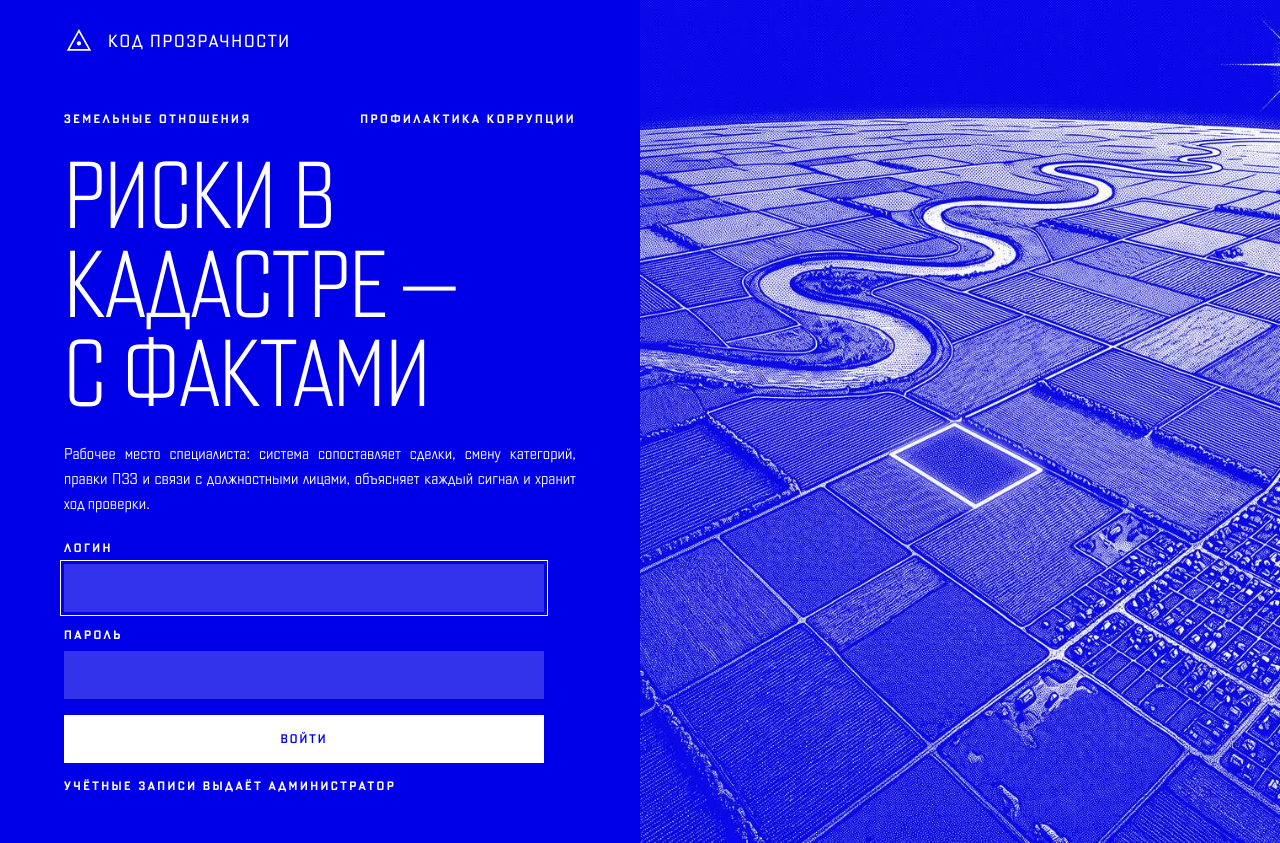
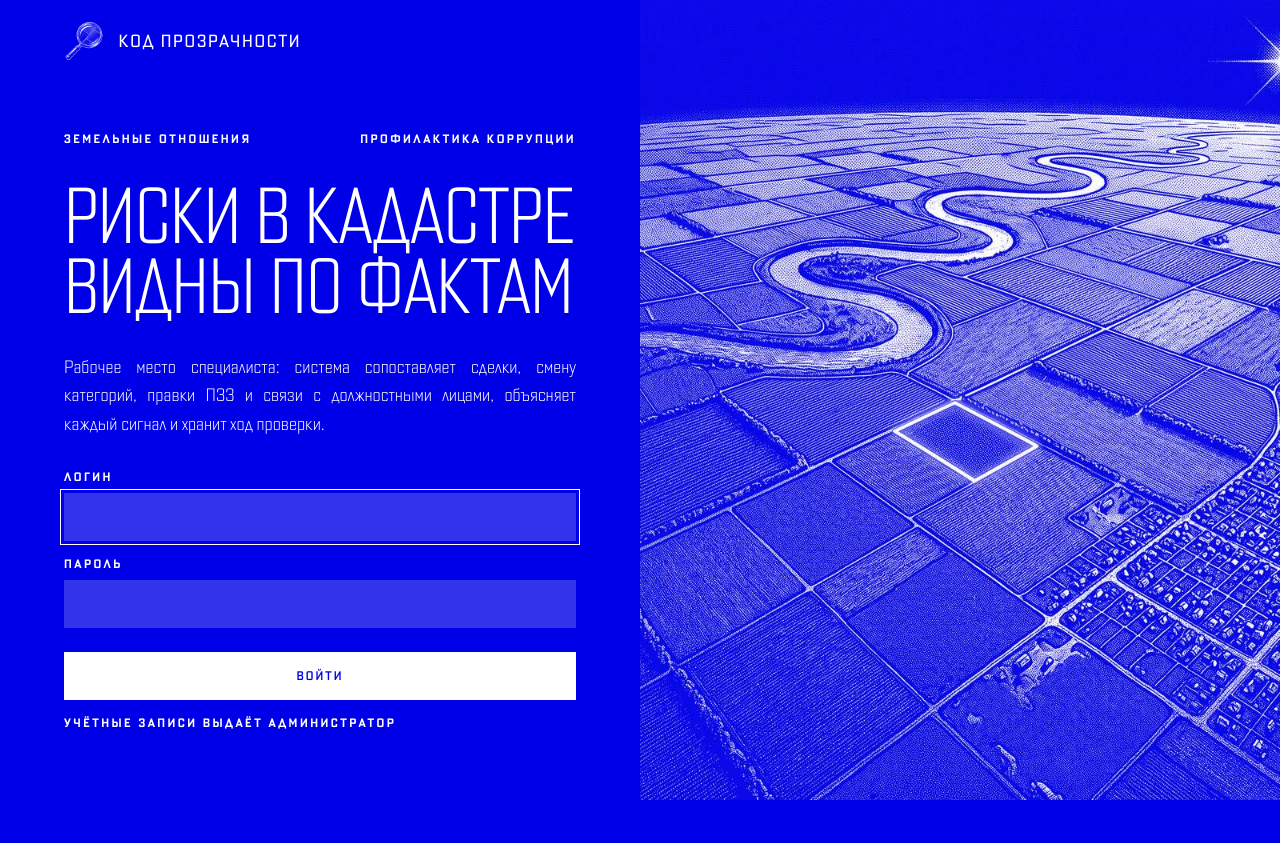
Before and after one commit to EthanNewell/Zeus_Analytics, a Django app: page /accounts/login/ in a window 1280 px wide. After the commit the page ends 800 px from the top, so only its background shows below. Run offline with Django 5.2, Linux system fonts and the light colour scheme.

Commit message:
design: логотип-гравюра, вход и заголовки по ширине блока
- логотип: гравюра лупы над участками (Nano Banana, образец — шлем ЭВА-РИСК), белая маска
  в цвете текста; иконки вкладки и Apple из того же кадра; tools/engravings.py logo
- заголовки входа и обзора подгоняются построчно точно по ширине блока (как FitLine
  у ЭВА-РИСК); замер по глифам — в сетке элемент растягивается на колонку
- вход: форма и текст одной ширины, на узком экране гравюра становится шапкой;
  выключка по ширине только на широких экранах

Co-Authored-By: Claude Opus 5.5 <noreply@anthropic.com>

```diff
--- a/Code/static/css/app.css
+++ b/Code/static/css/app.css
@@ -57,6 +57,9 @@ h1, h2, h3 { overflow-wrap: anywhere; }
 .wrap { width: 100%; max-width: var(--maxw); margin-inline: auto; padding-inline: var(--gut); }
 
 /* ---------------------------------------------------------------- type */
+.fit { display: grid; width: 100%; min-width: 0; overflow: hidden; }
+.fit-line { display: block; white-space: nowrap; line-height: 0.9; }
+.fit:not(.fitted) .fit-line { visibility: hidden; }
 .display-xl { font-weight: 200; font-stretch: 62%; font-size: clamp(2.6rem, 7.4vw, 7.2rem); line-height: 0.94; text-transform: uppercase; text-wrap: balance; }
 .display-l { font-weight: 200; font-stretch: 64%; font-size: clamp(1.9rem, 4.6vw, 4.4rem); line-height: 0.98; text-transform: uppercase; text-wrap: balance; }
 .h1 { font-weight: 150; font-stretch: 66%; font-size: clamp(1.5rem, 3.2vw, 2.7rem); line-height: 1.08; text-transform: uppercase; text-wrap: balance; }
@@ -76,7 +79,9 @@ h1, h2, h3 { overflow-wrap: anywhere; }
 .hdr[data-hidden] { transform: translateY(-100%); }
 .hdr-in { max-width: var(--maxw); margin-inline: auto; padding: var(--s4) var(--gut); display: flex; align-items: center; gap: var(--s5); }
 .hdr-logo { margin-left: calc(-1 * var(--s3)); padding: 0 var(--s3); height: 3.15rem; background: var(--blue); color: #fff; display: inline-flex; align-items: center; gap: 0.8em; font-weight: 300; font-size: clamp(0.9rem, 0.84rem + 0.4vw, 1.1rem); letter-spacing: 0.1em; text-transform: uppercase; white-space: nowrap; }
-.hdr-mark { display: block; height: 1.7em; width: 1.7em; }
+/* the logo: engraved magnifier over land parcels, a white mask painted in the current colour */
+.mark { display: inline-block; flex: none; background: currentColor; -webkit-mask: url("../img/mark.png") center / contain no-repeat; mask: url("../img/mark.png") center / contain no-repeat; }
+.hdr-mark { width: 2.3em; height: 2.3em; }
 .hdr[data-solid] .hdr-logo { background: transparent; color: var(--blue); }
 .hdr-user { margin-left: auto; display: flex; align-items: center; gap: var(--s4); }
 .hdr-role { font-size: clamp(0.66rem, 0.6rem + 0.18vw, 0.74rem); letter-spacing: 0.15em; text-transform: uppercase; }
@@ -281,29 +286,32 @@ details.facts[open] summary .plus::before { content: "−"; }
 .leaflet-container a.leaflet-popup-close-button { color: #fff; }
 .leaflet-bar a { border-radius: 0 !important; color: var(--blue); }
 
-/* login */
+/* login: copy left, engraving right; on narrow screens the engraving becomes a banner */
 .login { min-height: 100svh; display: grid; grid-template-columns: minmax(0, 1fr) minmax(0, 1fr); }
-.login-copy { display: grid; align-content: center; gap: var(--s5); padding: calc(5.5rem + var(--s5)) var(--gut) var(--s7); }
+.login-copy { display: grid; align-content: center; gap: var(--s6); padding: calc(5.5rem + var(--s5)) var(--gut) var(--s7); max-width: 46rem; width: 100%; justify-self: center; }
 .login-plate { overflow: hidden; }
 .login-plate img { width: 100%; height: 100%; object-fit: cover; display: block; }
-.login-form { display: grid; gap: var(--s4); max-width: 30rem; }
+.login-form { display: grid; gap: var(--s4); }
+.login-form .btn { margin-top: var(--s2); }
 
 /* footer: the blue ground again, like the first screen */
 .foot { background: var(--blue); color: #fff; }
 .foot-in { display: grid; grid-template-columns: minmax(0, 1.4fr) minmax(0, 1fr) minmax(0, 1fr); gap: var(--s6) clamp(2rem, 5vw, 5rem); padding-block: clamp(3rem, 7vw, 5.5rem) var(--s7); }
 .foot-brand { display: grid; gap: var(--s4); align-content: start; }
 .foot-mark { display: inline-flex; align-items: center; gap: 0.5em; font-weight: 200; font-stretch: 62%; font-size: clamp(2rem, 3.6vw, 3.4rem); line-height: 1; text-transform: uppercase; }
-.foot-mark svg { width: 0.9em; height: 0.9em; flex: none; }
+.foot-mark .mark { width: 1.1em; height: 1.1em; }
 .foot-nav { display: grid; gap: var(--s2); align-content: start; font-weight: 200; font-size: clamp(1.1rem, 1.5vw, 1.4rem); }
 .foot-nav a:hover { filter: brightness(0.78); }
 .foot-meta { display: grid; gap: var(--s3); align-content: start; line-height: 1.6; }
 
-/* paragraphs set as rectangles on wide screens, no hyphenation */
-p.j, .j p { text-align: justify; hyphens: none; }
+/* paragraphs set as rectangles on wide screens only; narrow columns stay left-aligned */
+@media (min-width: 62.01rem) { p.j, .j p { text-align: justify; hyphens: none; } }
 
 @media (max-width: 62rem) {
   .hero-in, .case-head-in, .login, .sheet { grid-template-columns: minmax(0, 1fr); }
-  .sheet-plate, .login-plate { display: none; }
+  .sheet-plate { display: none; }
+  .login-plate { order: -1; height: 32svh; }
+  .login-copy { padding-top: var(--s6); }
   .hero-plate { width: 100%; aspect-ratio: auto; height: clamp(10rem, 28svh, 18rem); justify-self: stretch; }
   .block, .person { grid-template-columns: minmax(0, 1fr); gap: var(--s4); }
   .foot-in, .map-grid { grid-template-columns: minmax(0, 1fr); }
@@ -320,7 +328,6 @@ p.j, .j p { text-align: justify; hyphens: none; }
   .feat-grid, .cols-3 { grid-template-columns: minmax(0, 1fr); }
   .seg { grid-template-columns: repeat(2, minmax(0, 1fr)); }
   .hdr-role, .hide-s { display: none; }
-  p.j, .j p { text-align: left; }
   .band-plate { margin-left: calc(-1 * var(--gut)); padding-inline: var(--gut); }
   .tbl, .tbl thead, .tbl tbody, .tbl tr, .tbl th, .tbl td { display: block; }
   .tbl thead { display: none; }
--- a/Code/templates/base.html
+++ b/Code/templates/base.html
@@ -7,19 +7,19 @@
   <title>{% block title %}Код прозрачности{% endblock %}</title>
   <link rel="preload" href="{% static 'fonts/science-gothic-cyrillic.woff2' %}" as="font" type="font/woff2" crossorigin>
   <link rel="stylesheet" href="{% static 'css/app.css' %}">
-  <link rel="icon" href="{% static 'img/mark.svg' %}" type="image/svg+xml">
+  <link rel="icon" href="{% static 'img/favicon.png' %}" type="image/png">
+  <link rel="apple-touch-icon" href="{% static 'img/apple-touch-icon.png' %}">
   {% block head %}{% endblock %}
 </head>
 <body>
   <svg width="0" height="0" style="position:absolute" aria-hidden="true">
     <symbol id="i-arrow" viewBox="0 0 24 24"><path d="M5 12h14M13 6l6 6-6 6"/></symbol>
     <symbol id="i-back" viewBox="0 0 24 24"><path d="M19 12H5M11 6l-6 6 6 6"/></symbol>
-    <symbol id="i-mark" viewBox="0 0 32 32"><path d="M16 5 L27.5 25.5 H4.5 Z" fill="none" stroke="currentColor" stroke-width="1.8"/><circle cx="16" cy="18.6" r="2.3" fill="currentColor"/></symbol>
   </svg>
   {% with name=request.resolver_match.url_name %}
   <header class="hdr" data-hdr>
     <div class="hdr-in">
-      <a class="hdr-logo" href="{% if user.is_authenticated %}{% url 'dashboard:overview' %}{% else %}{% url 'accounts:login' %}{% endif %}"><svg class="hdr-mark" viewBox="0 0 32 32" aria-hidden="true"><use href="#i-mark"/></svg><span>Код прозрачности</span></a>
+      <a class="hdr-logo" href="{% if user.is_authenticated %}{% url 'dashboard:overview' %}{% else %}{% url 'accounts:login' %}{% endif %}"><span class="mark hdr-mark" aria-hidden="true"></span><span>Код прозрачности</span></a>
       {% if user.is_authenticated %}
       <div class="hdr-user">
         <span class="hdr-role">{{ user.username }} / {{ user_role }}</span>
@@ -59,7 +59,7 @@
   <footer class="foot">
     <div class="wrap foot-in">
       <div class="foot-brand">
-        <span class="foot-mark"><svg viewBox="0 0 32 32" aria-hidden="true"><use href="#i-mark"/></svg>Код прозрачности</span>
+        <span class="foot-mark"><span class="mark" aria-hidden="true"></span>Код прозрачности</span>
         <p class="body-s">Индикатор — повод для проверки, а не вывод о нарушении. Решение принимает сотрудник.</p>
       </div>
       <nav class="foot-nav" aria-label="Разделы">
@@ -78,6 +78,28 @@
   </footer>
   {% endif %}
   <script>
+  // Each line of a .fit heading is scaled to the full width of its block, so a heading
+  // lies as one rectangle (like FitLine on ЭВА-РИСК) instead of a ragged staircase.
+  (function () {
+    function fit() {
+      document.querySelectorAll(".fit").forEach((box) => {
+        const width = box.getBoundingClientRect().width;
+        box.querySelectorAll(".fit-line").forEach((line) => {
+          // measure the glyphs themselves: a grid item always stretches to its column
+          line.style.fontSize = "100px";
+          const range = document.createRange();
+          range.selectNodeContents(line);
+          const natural = range.getBoundingClientRect().width || 1;
+          line.style.fontSize = Math.min((width / natural) * 100 * 0.995, box.dataset.max || 999) + "px";
+        });
+        box.classList.add("fitted");
+      });
+    }
+    fit();
+    if (document.fonts) document.fonts.ready.then(fit);
+    let pending;
+    window.addEventListener("resize", () => { cancelAnimationFrame(pending); pending = requestAnimationFrame(fit); });
+  })();
   (function () {
     const hdr = document.querySelector("[data-hdr]");
     const burger = document.querySelector("[data-burger]");
--- a/Code/templates/dashboard/overview.html
+++ b/Code/templates/dashboard/overview.html
@@ -5,7 +5,7 @@
   <div class="wrap hero-in">
     <div class="hero-copy">
       <div class="hero-rail eyebrow"><span>Рабочее место специалиста</span><span class="nowrap">ЕГРН / НСПД / ЕГРЮЛ / ГИС «Торги»</span></div>
-      <h1 class="display-xl">Где в кадастре прячется риск</h1>
+      <h1 class="display-xl fit"><span class="sr-only">Где в кадастре прячется риск</span><span class="fit-line" aria-hidden="true">Где в кадастре</span><span class="fit-line" aria-hidden="true">прячется риск</span></h1>
       <p class="body-s j">Система сопоставляет сделки, смену категорий, правки ПЗЗ и связи с должностными лицами, объясняет каждый сигнал и хранит ход проверки. Решение принимает сотрудник: индикатор — повод проверить, а не вывод о нарушении.</p>
       <div class="hero-actions">
         <a class="btn btn-primary" data-lbl="Открыть реестр" href="{% url 'dashboard:case_list' %}">Открыть реестр</a>
--- a/Code/templates/registration/login.html
+++ b/Code/templates/registration/login.html
@@ -4,8 +4,8 @@
 <section class="login">
   <div class="login-copy">
     <div class="hero-rail eyebrow"><span>Земельные отношения</span><span>Профилактика коррупции</span></div>
-    <h1 class="display-xl">Риски в кадастре — с фактами</h1>
-    <p class="body-s j" style="max-width:40rem">Рабочее место специалиста: система сопоставляет сделки, смену категорий, правки ПЗЗ и связи с должностными лицами, объясняет каждый сигнал и хранит ход проверки.</p>
+    <h1 class="display-xl fit"><span class="sr-only">Риски в кадастре видны по фактам</span><span class="fit-line" aria-hidden="true">Риски в кадастре</span><span class="fit-line" aria-hidden="true">видны по фактам</span></h1>
+    <p class="lede j">Рабочее место специалиста: система сопоставляет сделки, смену категорий, правки ПЗЗ и связи с должностными лицами, объясняет каждый сигнал и хранит ход проверки.</p>
     <form method="post" action="{% url 'accounts:login' %}" class="login-form">
       {% csrf_token %}
       {% if form.non_field_errors %}<div class="notice notice-strong small">Неверный логин или пароль.</div>{% endif %}
```
Also changed, not shown: Code/tools/engravings.py (+64 -1 lines), Code/static/img/apple-touch-icon.png (added), Code/static/img/favicon.png (added), Code/static/img/mark-64.png (added), Code/static/img/mark.png (added), Code/static/img/mark.svg (deleted).
